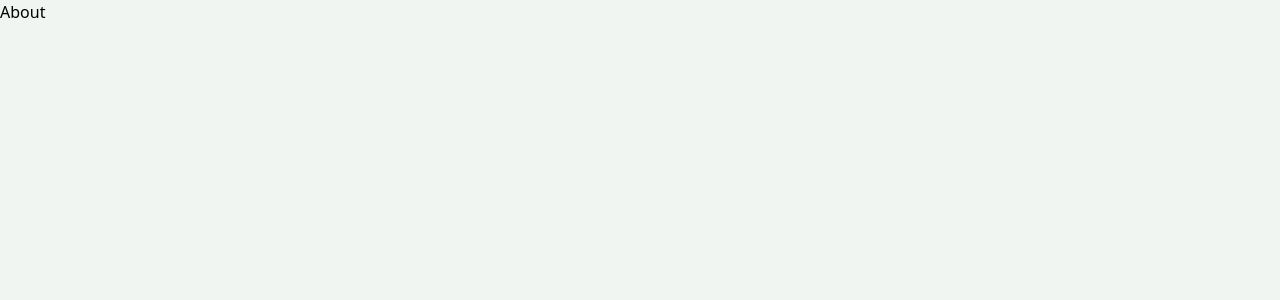
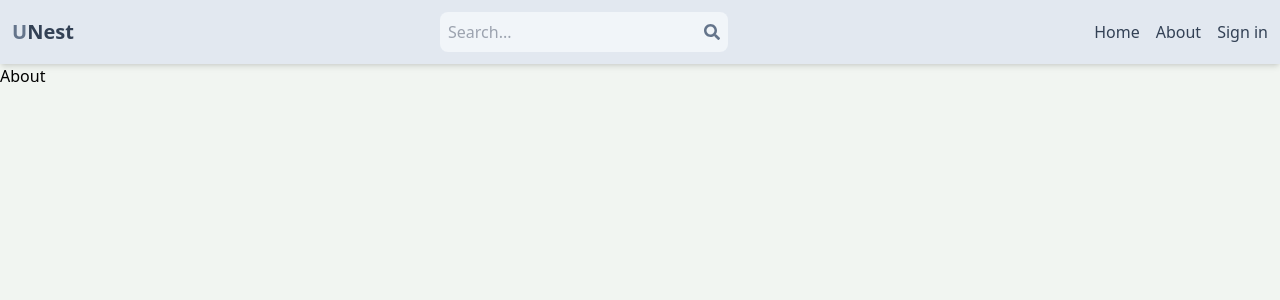
Before and after one commit to kitonyi/unest, a React (Vite) app in the folder client/: page /about in a window 1280 px wide. Shown: the top 300 px of the page. Built offline with nearby package versions, Linux system fonts and the light colour scheme.

Commit message:
Added header component

```diff
--- a/client/src/App.jsx
+++ b/client/src/App.jsx
@@ -4,10 +4,12 @@ import SignIn from "./pages/SignIn";
 import SignUp from "./pages/SignUp";
 import About from "./pages/About";
 import Profile from "./pages/Profile";
+import Header from "./components/Header";
 
 export default function App() {
   return (
     <BrowserRouter>
+      <Header />
       <Routes>
         <Route path="/" element={<Home />} />
         <Route path="/sign-in" element={<SignIn />} />
--- /dev/null
+++ b/client/src/components/Header.jsx
@@ -0,0 +1,44 @@
+import React from "react";
+import { FaSearch } from "react-icons/fa";
+import { Link } from "react-router-dom";
+
+const Header = () => {
+  return (
+    <header className="bg-slate-200 shadow-md">
+      <div className="flex justify-between max-w-7xl mx-auto p-3 items-center">
+        <Link to="/">
+          <h1 className="font-bold text-sm sm:text-xl flex flex-wrap">
+            <span className="text-slate-500">U</span>
+            <span className="text-slate-700">Nest</span>
+          </h1>
+        </Link>
+        <form className="bg-slate-100 p-2 rounded-lg flex items-center ">
+          <input
+            type="text"
+            placeholder="Search..."
+            className="bg-transparent focus:outline-none w-24 sm:w-64"
+          />
+
+          <FaSearch className="text-slate-500" />
+        </form>
+        <ul className="flex gap-4 ">
+          <Link to="/">
+            <li className="hidden sm:inline text-slate-700 hover:underline">
+              Home
+            </li>
+          </Link>
+          <Link to="/about">
+            <li className="hidden sm:inline text-slate-700 hover:underline">
+              About
+            </li>
+          </Link>
+          <Link to="sign-in">
+            <li className=" text-slate-700 hover:underline">Sign in</li>
+          </Link>
+        </ul>
+      </div>
+    </header>
+  );
+};
+
+export default Header;
```
